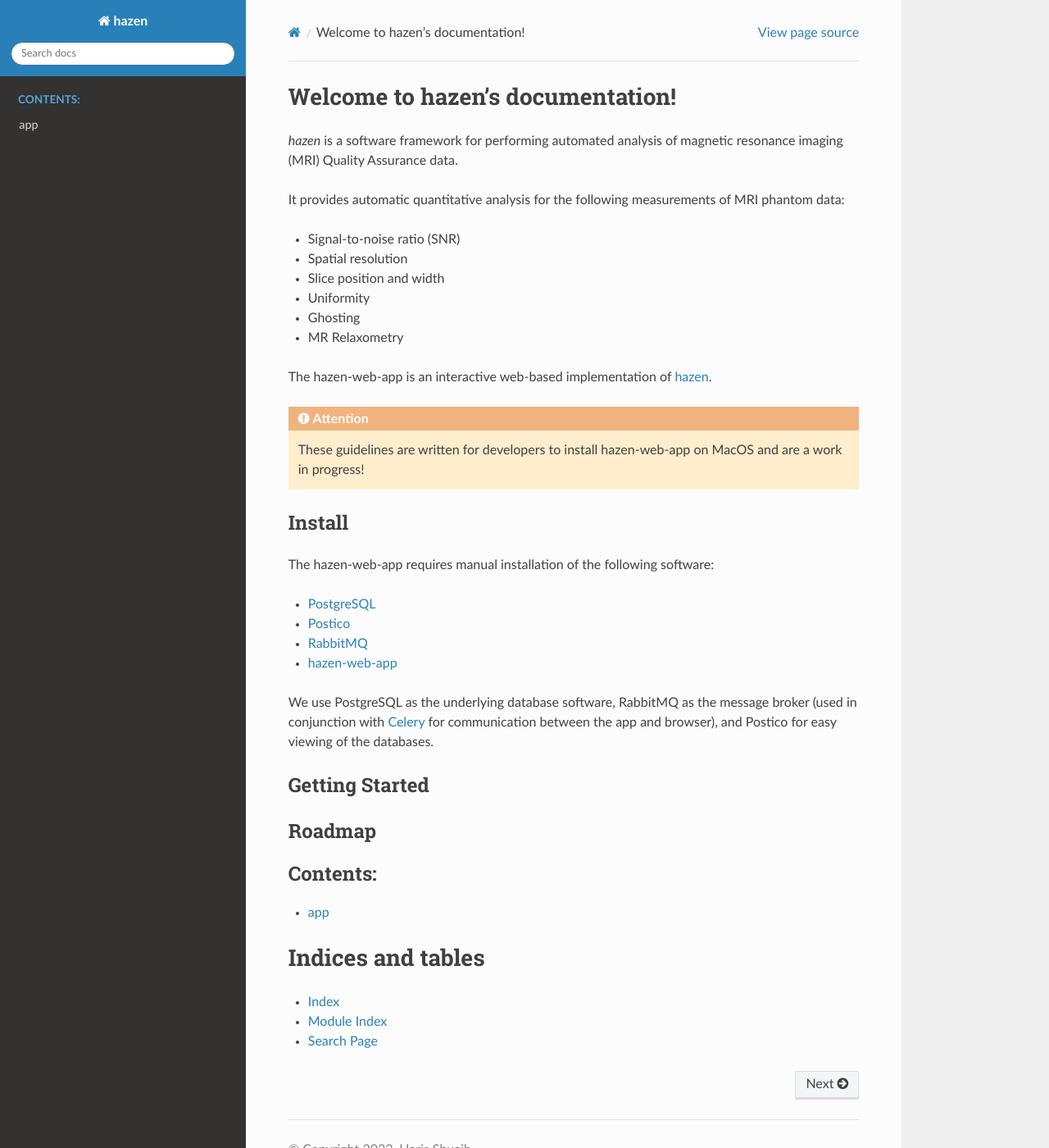
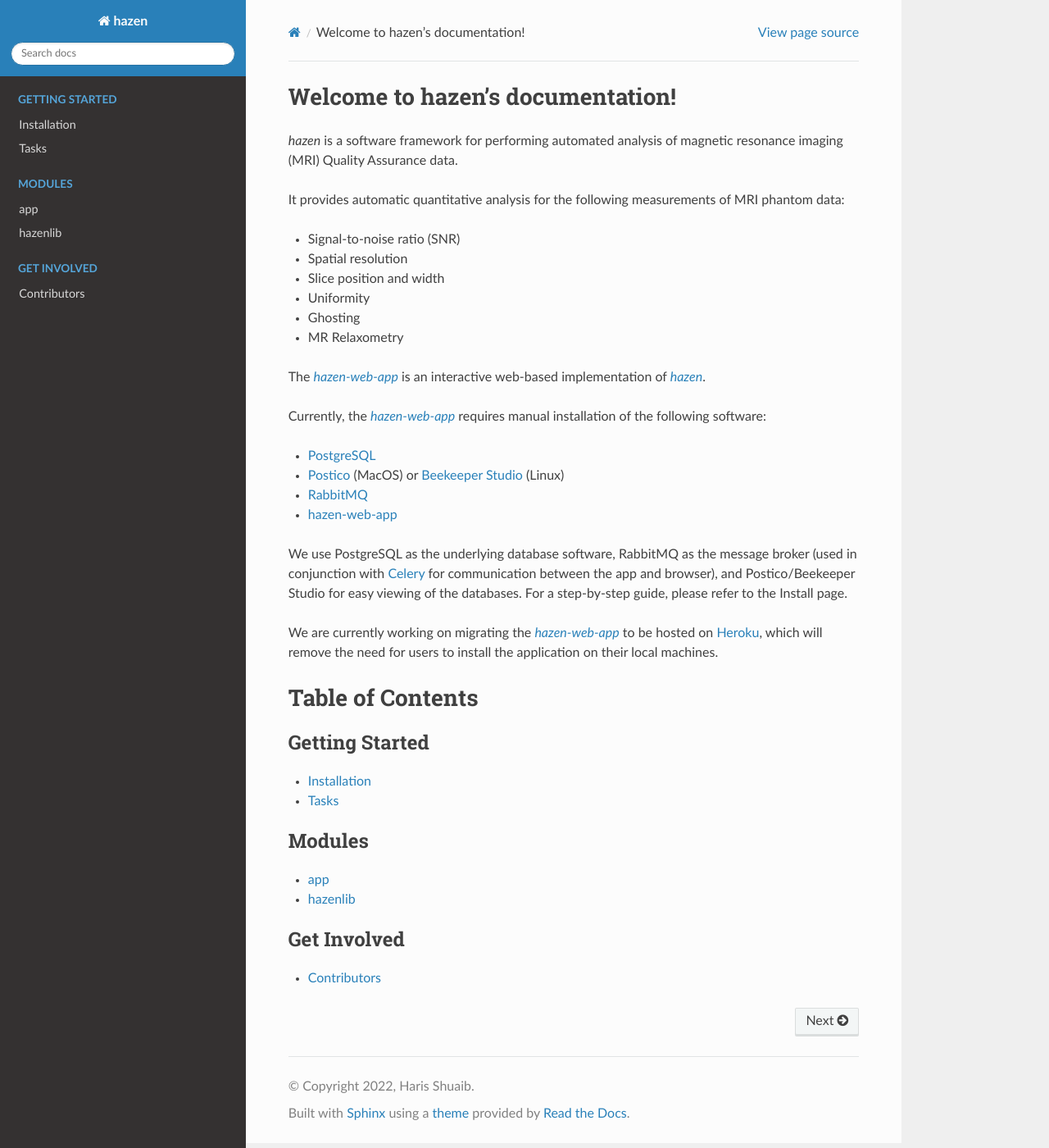
Before and after one commit to GSTT-CSC/hazen-web-app, a Sphinx documentation site: the page built from docs/source/index.rst, in a window 1280 px wide and 1400 px high. Shown: the whole window at 82% size. Built offline with Sphinx 7.4.7 and the Read the Docs theme 2.0.0, drawn with Linux system fonts in a browser that asks for light colours.

Commit message:
Separates docs for web and library

```diff
--- a/docs/source/conf.py
+++ b/docs/source/conf.py
@@ -24,19 +24,18 @@
 # The full version, including alpha/beta/rc tags
 release = '0.6.0'
 
-
 # -- General configuration ---------------------------------------------------
 
 # Add any Sphinx extension module names here, as strings. They can be
 # extensions coming with Sphinx (named 'sphinx.ext.*') or your custom
 # ones.
 extensions = ['sphinx.ext.autodoc', 'sphinx.ext.napoleon', 'sphinx.ext.doctest', 'sphinx.ext.todo',
-              'sphinx.ext.coverage', 'sphinx.ext.ifconfig'
+              'sphinx.ext.coverage', 'sphinx.ext.ifconfig', 'sphinxcontrib.bibtex'
               ]
-
 napoleon_google_docstring = False
 napoleon_use_param = False
 napoleon_use_ivar = True
+bibtex_bibfiles = ['references.bib']
 
 # Add any paths that contain templates here, relative to this directory.
 templates_path = ['_templates']
@@ -53,7 +52,22 @@
 # a list of builtin themes.
 #
 html_theme = 'sphinx_rtd_theme'
-
+html_theme_options = {
+    'analytics_id': '',  #  Provided by Google in your dashboard
+    'analytics_anonymize_ip': False,
+    'logo_only': False,
+    'display_version': True,
+    'prev_next_buttons_location': 'bottom',
+    'style_external_links': False,
+    'vcs_pageview_mode': '',
+    'style_nav_header_background': '',
+    # Toc options
+    'collapse_navigation': True,
+    'sticky_navigation': True,
+    'navigation_depth': 4,
+    'includehidden': True,
+    'titles_only': False
+}
 # Add any paths that contain custom static files (such as style sheets) here,
 # relative to this directory. They are copied after the builtin static files,
 # so a file named "default.css" will overwrite the builtin "default.css".
--- a/docs/source/index.rst
+++ b/docs/source/index.rst
@@ -16,37 +16,46 @@
 - Ghosting
 - MR Relaxometry
 
-The hazen-web-app is an interactive web-based implementation of `hazen <https://github.com/GSTT-CSC/hazen/>`_.
+The |hazen-web-app|_ is an interactive web-based implementation of |hazen|_.
 
-.. attention:: These guidelines are written for developers to install hazen-web-app on MacOS and are a work in progress!
+.. _hazen: https://github.com/GSTT-CSC/hazen/
 
-Install
-~~~~~~~~~~~~
-The hazen-web-app requires manual installation of the following software:
+.. |hazen| replace:: *hazen*
+
+.. _hazen-web-app: https://github.com/GSTT-CSC/hazen-web-app
+
+.. |hazen-web-app| replace:: *hazen-web-app*
+
+Currently, the |hazen-web-app|_ requires manual installation of the following software:
 
 - `PostgreSQL <https://www.postgresql.org/download/>`_
-- `Postico <https://eggerapps.at/postico/>`_
+- `Postico <https://eggerapps.at/postico/>`_ (MacOS) or  `Beekeeper Studio <https://www.beekeeperstudio.io/>`_ (Linux)
 - `RabbitMQ <https://www.rabbitmq.com/>`_
 - `hazen-web-app <https://github.com/GSTT-CSC/hazen-web-app>`_
 
-We use PostgreSQL as the underlying database software, RabbitMQ as the message broker (used in conjunction with `Celery <https://docs.celeryq.dev/en/stable/>`_ for communication between the app and browser), and Postico for easy viewing of the databases.
+We use PostgreSQL as the underlying database software, RabbitMQ as the message broker (used in conjunction with `Celery <https://docs.celeryq.dev/en/stable/>`_ for communication between the app and browser), and Postico/Beekeeper Studio for easy viewing of the databases. For a step-by-step guide, please refer to the Install page.
 
+We are currently working on migrating the |hazen-web-app|_ to be hosted on `Heroku <https://www.heroku.com/>`_, which will remove the need for users to install the application on their local machines.
 
-Getting Started
-~~~~~~~~~~~~~~~~
-
-Roadmap
-~~~~~~~~~~~~
+Table of Contents
+=================
 
 .. toctree::
    :maxdepth: 1
-   :caption: Contents:
+   :caption: Getting Started
 
-   modules
+   install
+   tasks
 
-Indices and tables
-==================
+.. toctree::
+   :maxdepth: 1
+   :caption: Modules
 
-* :ref:`genindex`
-* :ref:`modindex`
-* :ref:`search`
+   web/modules.rst
+   library/modules.rst
+
+.. toctree::
+   :maxdepth: 1
+   :caption: Get Involved
+
+   contributors
--- /dev/null
+++ b/docs/source/library/modules.rst
@@ -0,0 +1,7 @@
+hazenlib
+========
+
+.. toctree::
+   :maxdepth: 4
+
+   hazenlib
--- /dev/null
+++ b/docs/source/references.bib
@@ -0,0 +1,10 @@
+ @article{2013:mcann,
+ title={A quick and robust method for measurement of signal-to-noise ratio in MRI},
+ volume={58},
+ DOI={10.1088/0031-9155/58/11/3775},
+ number={11},
+ journal={Physics in Medicine and Biology},
+ author={McCann, A J and Workman, A and McGrath, C},
+ year={2013},
+ pages={3775–3790}
+ }
```
Also changed, not shown: docs/source/contributors.rst (added, +9 -0 lines), docs/source/install.rst (added, +158 -0 lines), docs/source/library/hazenlib.rst (added, +101 -0 lines), docs/source/tasks.rst (added, +145 -0 lines), docs/source/web/app.auth.rst (renamed from docs/source/app.auth.rst), docs/source/web/app.errors.rst (renamed from docs/source/app.errors.rst), docs/source/web/app.main.rst (renamed from docs/source/app.main.rst), docs/source/web/app.reports.rst (renamed from docs/source/app.reports.rst), docs/source/web/app.rst (renamed from docs/source/app.rst), docs/source/web/app.uploader.rst (renamed from docs/source/app.uploader.rst), docs/source/web/app.util.rst (renamed from docs/source/app.util.rst), docs/source/web/modules.rst (renamed from docs/source/modules.rst).
